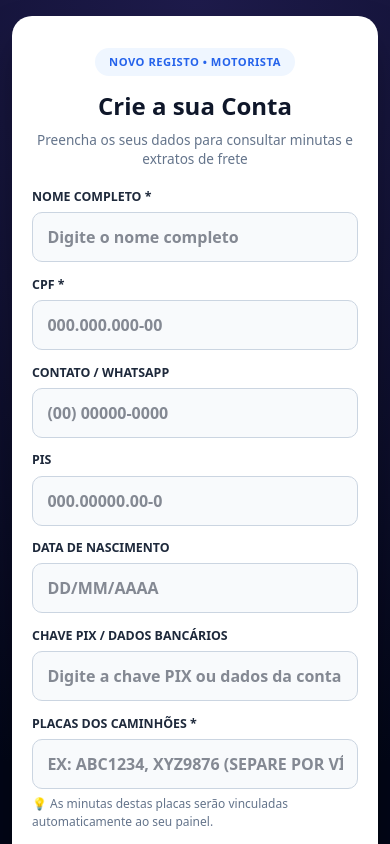
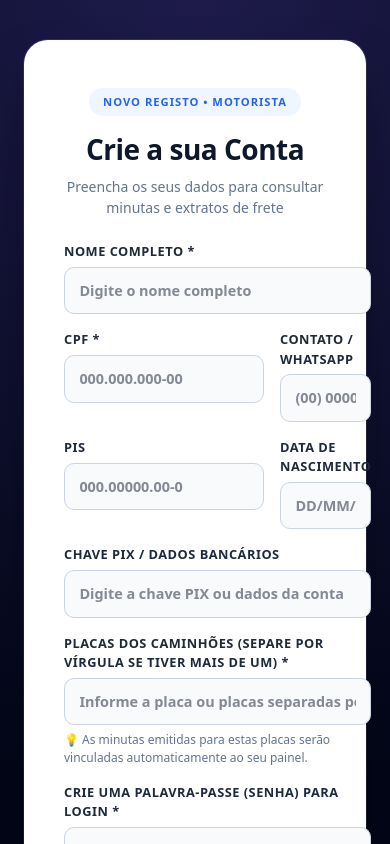
Before and after one commit to victoreduardo21/caminhoneiro, a Next.js app: page /cadastro in a window 390 px wide. Shown: the top 844 px of the page. Built offline with nearby package versions, Linux system fonts and the light colour scheme; no server answers.

Commit message:
feat: ajusta responsividade desktop/mobile e integracao com MongoDB

```diff
--- a/app/cadastro/page.tsx
+++ b/app/cadastro/page.tsx
@@ -2,11 +2,11 @@
 
 /**
  * ============================================================================
- * PORTAL DO CAMINHONEIRO - TELA DE CADASTRO MOBILE-FIRST
+ * PORTAL DO CAMINHONEIRO - TELA DE CADASTRO (CORRIGIDA E CONECTADA À API)
  * Localização: caminhoneiro/app/cadastro/page.tsx
  * Tecnologias: Next.js (App Router), React, TypeScript, CSS-in-JS Inline
- * Descrição: Formulário de registo totalmente otimizado para telemóveis com
- *            teclados numéricos direcionados e layout responsivo.
+ * Descrição: Formulário de registo de motoristas com higienização de CPF,
+ *            tratamento de erros de rede e compatibilidade entre Web e Local.
  * ============================================================================
  */
 
@@ -31,7 +31,7 @@ export default function CadastroCaminhoneiroPage() {
   const [carregando, setCarregando] = useState(false);
   const [mensagemStatus, setMensagemStatus] = useState('');
 
-  // ENDEREÇO DA API BACKEND
+  // ENDEREÇO DA API BACKEND (Puxa da variável de ambiente ou usa localhost como padrão)
   const apiUrl = process.env.NEXT_PUBLIC_API_URL || 'http://localhost:3001';
 
   // Envio do formulário de registo para o backend
@@ -109,7 +109,7 @@ export default function CadastroCaminhoneiroPage() {
   return (
     <div style={estilos.containerGeral}>
 
-      {/* CARD PRINCIPAL ELEVADO E RESPONSIVO */}
+      {/* CARD PRINCIPAL ELEVADO */}
       <div style={estilos.cardElevado}>
 
         {/* CABEÇALHO DO CARD */}
@@ -134,17 +134,16 @@ export default function CadastroCaminhoneiroPage() {
         )}
 
         {/* FORMULÁRIO DE CADASTRO */}
-        <form onSubmit={handleSubmit} style={{ marginTop: '1.25rem' }}>
+        <form onSubmit={handleSubmit} style={{ marginTop: '1.5rem' }}>
 
           <div style={estilos.gridForm}>
 
             {/* NOME COMPLETO */}
-            <div style={estilos.colunaTotal}>
+            <div style={{ gridColumn: 'span 2' }}>
               <label style={estilos.label}>Nome Completo *</label>
               <input
                 type="text"
                 required
-                autoComplete="name"
                 placeholder="Digite o nome completo"
                 value={nome}
                 onChange={(e) => setNome(e.target.value)}
@@ -158,7 +157,6 @@ export default function CadastroCaminhoneiroPage() {
               <input
                 type="text"
                 required
-                inputMode="numeric" // 📱 Abre teclado numérico
                 placeholder="000.000.000-00"
                 value={cpf}
                 onChange={(e) => setCpf(e.target.value)}
@@ -170,8 +168,7 @@ export default function CadastroCaminhoneiroPage() {
             <div>
               <label style={estilos.label}>Contato / WhatsApp</label>
               <input
-                type="tel"
-                inputMode="tel" // 📱 Abre teclado de telefone
+                type="text"
                 placeholder="(00) 00000-0000"
                 value={contato}
                 onChange={(e) => setContato(e.target.value)}
@@ -184,7 +181,6 @@ export default function CadastroCaminhoneiroPage() {
               <label style={estilos.label}>PIS</label>
               <input
                 type="text"
-                inputMode="numeric"
                 placeholder="000.00000.00-0"
                 value={pis}
                 onChange={(e) => setPis(e.target.value)}
@@ -205,7 +201,7 @@ export default function CadastroCaminhoneiroPage() {
             </div>
 
             {/* CHAVE PIX */}
-            <div style={estilos.colunaTotal}>
+            <div style={{ gridColumn: 'span 2' }}>
               <label style={estilos.label}>Chave PIX / Dados Bancários</label>
               <input
                 type="text"
@@ -217,25 +213,24 @@ export default function CadastroCaminhoneiroPage() {
             </div>
 
             {/* PLACAS DOS CAMINHÕES */}
-            <div style={estilos.colunaTotal}>
-              <label style={estilos.label}>Placas dos Caminhões *</label>
+            <div style={{ gridColumn: 'span 2' }}>
+              <label style={estilos.label}>Placas dos Caminhões (Separe por vírgula se tiver mais de um) *</label>
               <input
                 type="text"
                 required
-                autoCapitalize="characters"
-                placeholder="Ex: ABC1234, XYZ9876 (Separe por vírgula)"
+                placeholder="Informe a placa ou placas separadas por vírgula"
                 value={placasTexto}
-                onChange={(e) => setPlacasTexto(e.target.value.toUpperCase())}
-                style={{ ...estilos.inputSofisticado, textTransform: 'uppercase', fontWeight: '800' }}
+                onChange={(e) => setPlacasTexto(e.target.value)}
+                style={estilos.inputSofisticado}
               />
               <span style={{ fontSize: '0.75rem', color: '#64748b', display: 'block', marginTop: '0.35rem' }}>
-                💡 As minutas destas placas serão vinculadas automaticamente ao seu painel.
+                💡 As minutas emitidas para estas placas serão vinculadas automaticamente ao seu painel.
               </span>
             </div>
 
-            {/* SENHA */}
-            <div style={estilos.colunaTotal}>
-              <label style={estilos.label}>Crie uma Palavra-Passe (Senha) *</label>
+            {/* PALAVRA-PASSE (SENHA) */}
+            <div style={{ gridColumn: 'span 2' }}>
+              <label style={estilos.label}>Crie uma Palavra-Passe (Senha) para Login *</label>
               <input
                 type="password"
                 required
@@ -268,28 +263,25 @@ export default function CadastroCaminhoneiroPage() {
   );
 }
 
-// Estilos Mobile-First Responsivos
 const estilos: { [key: string]: React.CSSProperties } = {
   containerGeral: {
-    minHeight: '100dvh', // Altura dinâmica do ecrã móvel
+    minHeight: '100vh',
     width: '100vw',
     backgroundColor: '#020617',
     backgroundImage: 'radial-gradient(circle at 50% 0%, #1e1b4b 0%, #020617 70%)',
     display: 'flex',
     alignItems: 'center',
     justifyContent: 'center',
-    padding: '1rem 0.75rem',
-    boxSizing: 'border-box',
-    fontFamily: 'system-ui, -apple-system, sans-serif',
+    padding: '2.5rem 1.5rem',
+    fontFamily: 'system-ui, -apple-system, BlinkMacSystemFont, "Segoe UI", Roboto, sans-serif',
   },
   cardElevado: {
     backgroundColor: '#ffffff',
-    padding: '2rem 1.25rem', // Padding ajustado para telemóveis
-    borderRadius: '20px',
+    padding: '3rem 2.5rem',
+    borderRadius: '24px',
     maxWidth: '680px',
     width: '100%',
-    boxSizing: 'border-box',
-    boxShadow: '0 20px 40px -10px rgba(0, 0, 0, 0.5)',
+    boxShadow: '0 25px 50px -12px rgba(0, 0, 0, 0.5), 0 0 0 1px rgba(255, 255, 255, 0.1)',
   },
   cabecalho: {
     textAlign: 'center',
@@ -300,79 +292,77 @@ const estilos: { [key: string]: React.CSSProperties } = {
     color: '#2563eb',
     fontSize: '0.7rem',
     fontWeight: '800',
-    letterSpacing: '0.5px',
+    letterSpacing: '1px',
     padding: '0.35rem 0.85rem',
     borderRadius: '20px',
     marginBottom: '0.75rem',
   },
   tituloModal: {
     margin: 0,
-    fontSize: '1.5rem',
+    fontSize: '1.75rem',
     fontWeight: '800',
     color: '#0f172a',
+    letterSpacing: '-0.5px',
   },
   subtituloModal: {
     margin: '0.35rem 0 0 0',
-    fontSize: '0.85rem',
+    fontSize: '0.875rem',
     color: '#64748b',
-    lineHeight: 1.4,
+    lineHeight: 1.5,
   },
   caixaStatus: {
-    padding: '0.75rem',
+    padding: '0.85rem',
     borderRadius: '10px',
     fontSize: '0.85rem',
     fontWeight: '600',
-    marginTop: '1rem',
+    marginTop: '1.25rem',
     textAlign: 'center',
     border: '1px solid',
   },
   gridForm: {
     display: 'grid',
-    gridTemplateColumns: 'repeat(auto-fit, minmax(240px, 1fr))',
-    gap: '0.85rem',
-  },
-  colunaTotal: {
-    gridColumn: '1 / -1',
+    gridTemplateColumns: 'repeat(auto-fit, minmax(200px, 1fr))',
+    gap: '1rem',
   },
   label: {
     display: 'block',
     marginBottom: '0.35rem',
-    fontSize: '0.775rem',
+    fontSize: '0.8rem',
     fontWeight: '700',
     color: '#1e293b',
     textTransform: 'uppercase',
+    letterSpacing: '0.5px',
   },
   inputSofisticado: {
     width: '100%',
-    minHeight: '48px', // Mínimo de 48px de altura para toque com o polegar
     padding: '0.75rem 0.9rem',
     borderRadius: '10px',
     border: '1px solid #cbd5e1',
     backgroundColor: '#f8fafc',
     color: '#0f172a',
-    fontSize: '1rem', // Evita o zoom automático em iPhones/Androids
+    fontSize: '0.9rem',
     fontWeight: '600',
     outline: 'none',
     boxSizing: 'border-box',
+    transition: 'all 0.2s ease-in-out',
   },
   botaoPrincipal: {
     width: '100%',
-    minHeight: '52px', // Altura generosa para fácil toque no telemóvel
-    marginTop: '1.5rem',
+    marginTop: '1.75rem',
     padding: '0.9rem',
     backgroundColor: '#2563eb',
     color: '#ffffff',
     border: 'none',
     borderRadius: '12px',
     fontWeight: '700',
-    fontSize: '1rem',
+    fontSize: '0.95rem',
     cursor: 'pointer',
     boxShadow: '0 10px 15px -3px rgba(37, 99, 235, 0.3)',
   },
   rodapeCard: {
     textAlign: 'center',
-    marginTop: '1.5rem',
-    paddingTop: '1rem',
+    marginTop: '1.75rem',
+    paddingTop: '1.25rem',
     borderTop: '1px solid #f1f5f9',
     fontSize: '0.875rem',
   },
@@ -381,6 +371,5 @@ const estilos: { [key: string]: React.CSSProperties } = {
     fontWeight: '700',
     textDecoration: 'none',
     marginLeft: '0.35rem',
-    padding: '0.25rem 0',
   },
 };
--- a/app/configuracoes/page.tsx
+++ b/app/configuracoes/page.tsx
@@ -2,11 +2,11 @@
 
 /**
  * ============================================================================
- * TELA: CONFIGURAÇÕES E FROTA DO MOTORISTA (MOBILE-FIRST E RESPONSIVA)
+ * TELA: CONFIGURAÇÕES E FROTA DO MOTORISTA (CORRIGIDA PARA DESKTOP E MOBILE)
  * Localização no VS Code: caminhoneiro/app/configuracoes/page.tsx
  * Tecnologias: Next.js (React / TypeScript), API Express, MongoDB Atlas
  * Descrição: Carrega os dados reais e as placas registradas na coleção
- *            'caminhoneiros' consumindo os endpoints do servidor Express.
+ *            'caminhoneiros' com alinhamento perfeito ao lado da Sidebar.
  * ============================================================================
  */
 
@@ -187,13 +187,41 @@ export default function ConfiguracoesMotoristaPage() {
   if (!motoristaLogado) return null;
 
   return (
-    <div style={{ minHeight: '100dvh', backgroundColor: '#f8fafc', color: '#0f172a' }}>
+    <div style={{ minHeight: '100dvh', backgroundColor: '#f8fafc', color: '#0f172a', overflowX: 'hidden' }}>
+
+      {/* REGRAS DE LAYOUT EXACTAS PARA COMPUTADOR E CELULAR */}
+      <style jsx global>{`
+        .area-conteudo-config {
+          padding: 1.25rem 1.5rem;
+          box-sizing: border-box;
+          transition: margin-left 0.2s ease, width 0.2s ease;
+        }
+
+        /* COMPUTADOR (Ecrãs maiores que 768px) */
+        @media (min-width: 769px) {
+          .area-conteudo-config {
+            margin-left: 260px !important;
+            width: calc(100% - 260px) !important;
+            max-width: calc(100% - 260px) !important;
+          }
+        }
+
+        /* CELULAR / TELEMÓVEL (Ecrãs até 768px) */
+        @media (max-width: 768px) {
+          .area-conteudo-config {
+            margin-left: 0 !important;
+            width: 100% !important;
+            max-width: 100% !important;
+            padding: 1rem !important;
+          }
+        }
+      `}</style>
 
       {/* COMPONENTE NAVBAR RESPONSIVO */}
       <Navbar />
 
-      {/* CONTEÚDO DA PÁGINA */}
-      <main style={estilos.mainContainer}>
+      {/* CONTEÚDO DA PÁGINA RESTRITO AO ESPAÇO ÚTIL */}
+      <main className="area-conteudo-config">
 
         <header style={estilos.headerFlex}>
           <div>
@@ -328,7 +356,7 @@ export default function ConfiguracoesMotoristaPage() {
   );
 }
 
-// Estilos Responsivos Otimizados para Celular
+// Estilos Responsivos Otimizados
 const estilos: { [key: string]: React.CSSProperties } = {
   carregandoContainer: {
     display: 'flex',
@@ -338,11 +366,6 @@ const estilos: { [key: string]: React.CSSProperties } = {
     backgroundColor: '#f8fafc',
     color: '#0f172a',
     fontWeight: 'bold',
-  },
-  mainContainer: {
-    padding: '1.25rem 1rem',
-    boxSizing: 'border-box',
-    width: '100%',
   },
   headerFlex: {
     marginBottom: '1.25rem',
@@ -384,8 +407,6 @@ const estilos: { [key: string]: React.CSSProperties } = {
     fontWeight: '800',
     fontSize: '0.9rem',
     cursor: 'pointer',
-    width: '100%',
-    maxWidth: '240px',
   },
   cardBoxSecao: {
     backgroundColor: '#ffffff',
--- a/app/minutas/page.tsx
+++ b/app/minutas/page.tsx
@@ -2,12 +2,12 @@
 
 /**
  * ============================================================================
- * TELA: MINUTAS DO CAMINHONEIRO (MOBILE-FIRST E RESPONSIVA)
+ * TELA: MINUTAS DO CAMINHONEIRO (RESPONSIVIDADE E LARGURA CORRIGIDAS)
  * Localização no Projeto: caminhoneiro/app/minutas/page.tsx
  * Rota no Navegador: /minutas
  * Tecnologias: Next.js (App Router), React, TypeScript
- * Descrição: Exibe as minutas do motorista permitindo alternar entre todas
- *            as placas cadastradas, 100% adaptado para celulares.
+ * Descrição: Corrige o estouro de largura e alinha o conteúdo perfeitamente
+ *            ao lado da Sidebar no computador e tela cheia no celular.
  * ============================================================================
  */
 
@@ -162,14 +162,43 @@ export default function MinutasCaminhoneiroPage() {
   });
 
   return (
-    <div style={{ minHeight: '100dvh', backgroundColor: '#f8fafc', color: '#0f172a' }}>
+    <div style={{ minHeight: '100dvh', backgroundColor: '#f8fafc', color: '#0f172a', overflowX: 'hidden' }}>
 
-      {/* Componente Navbar Híbrido */}
+      {/* REGRAS DE LAYOUT EXACTAS PARA COMPUTADOR E CELULAR */}
+      <style jsx global>{`
+        .area-conteudo-pagina {
+          padding: 1.25rem;
+          box-sizing: border-box;
+          transition: margin-left 0.2s ease, width 0.2s ease;
+        }
+
+        /* COMPUTADOR (Ecrãs maiores que 768px) */
+        @media (min-width: 769px) {
+          .area-conteudo-pagina {
+            margin-left: 260px !important;
+            width: calc(100% - 260px) !important;
+            max-width: calc(100% - 260px) !important;
+          }
+        }
+
+        /* CELULAR / TELEMÓVEL (Ecrãs até 768px) */
+        @media (max-width: 768px) {
+          .area-conteudo-pagina {
+            margin-left: 0 !important;
+            width: 100% !important;
+            max-width: 100% !important;
+            padding: 1rem !important;
+          }
+        }
+      `}</style>
+
+      {/* Componente Navbar / Sidebar */}
       <Navbar />
 
-      <main style={estilos.mainContainer}>
+      {/* ÁREA DE CONTEÚDO PRINCIPAL RESTRITA AO ESPAÇO ÚTIL DA TELA */}
+      <main className="area-conteudo-pagina">
 
-        {/* CABEÇALHO COM SELETOR DE PLACAS RESPONSIVO */}
+        {/* CABEÇALHO */}
         <header style={estilos.headerFlex}>
           <div>
             <h1 style={{ fontSize: '1.5rem', fontWeight: '800', color: '#0f172a', margin: 0 }}>
@@ -180,7 +209,7 @@ export default function MinutasCaminhoneiroPage() {
             </p>
           </div>
 
-          {/* SELETOR DE PLACAS COM ÁREA DE TOQUE AMPLIADA */}
+          {/* SELETOR DE PLACAS */}
           <div style={estilos.caixaSeletor}>
             <span style={{ fontSize: '0.85rem', fontWeight: '800', color: '#475569' }}>Veículo:</span>
 
@@ -233,7 +262,7 @@ export default function MinutasCaminhoneiroPage() {
           </div>
         )}
 
-        {/* CARDS DE RESUMO FINANCEIRO (KPIs) */}
+        {/* CARDS DE RESUMO FINANCEIRO */}
         <section style={estilos.gridTotais}>
           <div style={estilos.cardKpi}>
             <span style={estilos.tituloKpi}>TOTAL LÍQUIDO A RECEBER</span>
@@ -284,7 +313,7 @@ export default function MinutasCaminhoneiroPage() {
           </button>
         </div>
 
-        {/* TABELA DE MINUTAS COM ROLAGEM HORIZONTAL SUAVE NO TELEMÓVEL */}
+        {/* TABELA DE MINUTAS */}
         <section style={estilos.cardBoxTabela}>
           <div style={{ overflowX: 'auto', WebkitOverflowScrolling: 'touch' }}>
             <table style={estilos.tabela}>
@@ -361,13 +390,8 @@ export default function MinutasCaminhoneiroPage() {
   );
 }
 
-// Estilos Responsivos Otimizados para Celular
+// Estilos Responsivos
 const estilos: { [key: string]: React.CSSProperties } = {
-  mainContainer: {
-    padding: '1.25rem 1rem',
-    boxSizing: 'border-box',
-    width: '100%',
-  },
   headerFlex: {
     marginBottom: '1.25rem',
     display: 'flex',
--- a/app/rotas/page.tsx
+++ b/app/rotas/page.tsx
@@ -2,11 +2,11 @@
 
 /**
  * ============================================================================
- * PORTAL DO CAMINHONEIRO: CONSULTA DE ROTAS E FRETES (MOBILE-FIRST E RESPONSIVO)
+ * PORTAL DO CAMINHONEIRO: CONSULTA DE ROTAS E FRETES (CORRIGIDO PARA DESKTOP/MOBILE)
  * Localização no VS Code: caminhoneiro/app/rotas/page.tsx
  * Tecnologias: Next.js (App Router), React, TypeScript
- * Descrição: Exibe a tabela de fretes do motorista consultando a API backend.
- *            Possui layout totalmente adaptado para telemóveis e computadores.
+ * Descrição: Exibe a tabela de fretes do motorista consultando a API backend
+ *            com alinhamento perfeito ao lado da Sidebar no computador.
  * ============================================================================
  */
 
@@ -136,13 +136,41 @@ export default function RotasCaminhoneiroPage() {
   if (!isMounted) return null;
 
   return (
-    <div style={{ minHeight: '100dvh', backgroundColor: '#f8fafc', color: '#0f172a' }}>
+    <div style={{ minHeight: '100dvh', backgroundColor: '#f8fafc', color: '#0f172a', overflowX: 'hidden' }}>
+
+      {/* REGRAS DE LAYOUT EXATAS PARA COMPUTADOR E TELEMÓVEL */}
+      <style jsx global>{`
+        .area-conteudo-rotas {
+          padding: 1.25rem 1.5rem;
+          box-sizing: border-box;
+          transition: margin-left 0.2s ease, width 0.2s ease;
+        }
+
+        /* COMPUTADOR (Ecrãs maiores que 768px) */
+        @media (min-width: 769px) {
+          .area-conteudo-rotas {
+            margin-left: 260px !important;
+            width: calc(100% - 260px) !important;
+            max-width: calc(100% - 260px) !important;
+          }
+        }
+
+        /* TELEMÓVEL / CELULAR (Ecrãs até 768px) */
+        @media (max-width: 768px) {
+          .area-conteudo-rotas {
+            margin-left: 0 !important;
+            width: 100% !important;
+            max-width: 100% !important;
+            padding: 1rem !important;
+          }
+        }
+      `}</style>
 
       {/* BARRA DE NAVEGAÇÃO LATERAL/TOPO RESPONSIVA */}
       <Sidebar usuario={motorista || { nome: 'Motorista' }} />
 
-      {/* CONTEÚDO PRINCIPAL */}
-      <main style={estilos.mainContainer}>
+      {/* CONTEÚDO PRINCIPAL RESTRITO AO ESPAÇO ÚTIL */}
+      <main className="area-conteudo-rotas">
 
         {/* CABEÇALHO */}
         <header style={{ marginBottom: '1.25rem' }}>
@@ -257,11 +285,6 @@ export default function RotasCaminhoneiroPage() {
 
 // Estilos Responsivos
 const estilos: { [key: string]: React.CSSProperties } = {
-  mainContainer: {
-    padding: '1.25rem 1rem',
-    boxSizing: 'border-box',
-    width: '100%',
-  },
   caixaPesquisa: {
     backgroundColor: '#ffffff',
     padding: '0.85rem',
```
